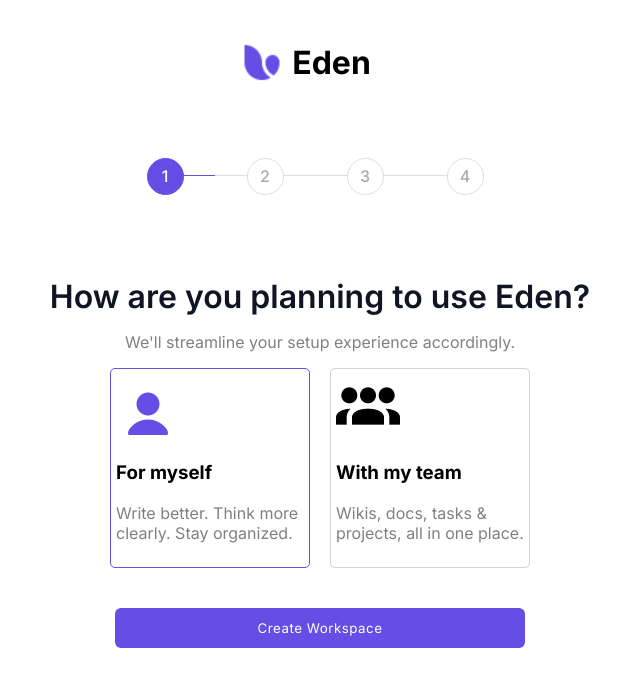
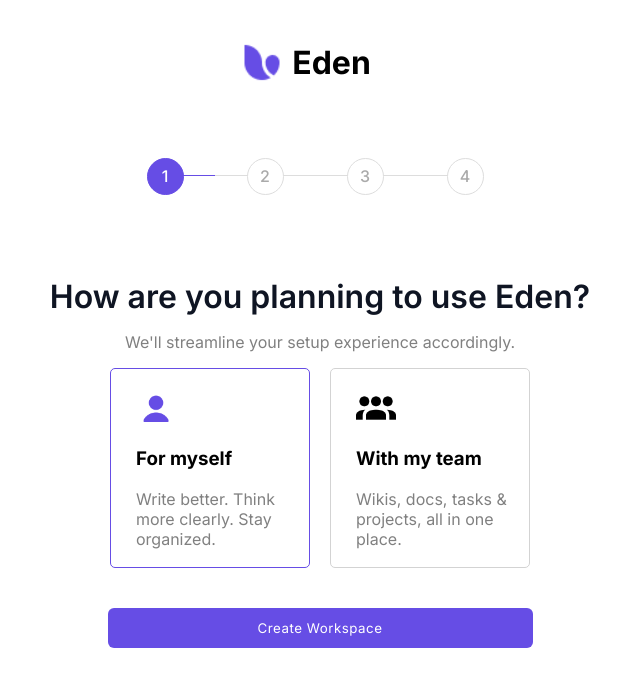
Before and after one commit to vaibhavchobisa/eden-onboarding, a React (Create React App) app: page /usage in a window 1280 px wide. Shown: the top 686 px of the page, without its empty margins (320-960 px from the left). Built offline with nearby package versions, Linux system fonts and the light colour scheme.

Commit message:
styling-1

```diff
--- a/src/App.scss
+++ b/src/App.scss
@@ -1,5 +1,9 @@
 * {
     font-family: 'Inter', sans-serif;
+}
+
+body {
+    // overflow: hidden;
 }
 
 h1 {
--- a/src/components/button/button.styles.scss
+++ b/src/components/button/button.styles.scss
@@ -10,7 +10,6 @@
     border: none;
     border-radius: 6px;
     cursor: pointer;
-    // display: flex;
 
     &:hover {
         background-color: white;
--- a/src/routes/create-workspace/create-workspace.styles.scss
+++ b/src/routes/create-workspace/create-workspace.styles.scss
@@ -2,17 +2,20 @@
     display: flex;
     flex-direction: column;
     align-items: center;
+    flex-wrap: wrap;
 
     .workspace {
     display: flex;
     flex-direction: column;
     align-items: center;
     margin-bottom: 10px;
+    flex-wrap: wrap;
 }
 
 .form-2 {
     display: flex;
     flex-direction: column;
+    flex-wrap: wrap;
 
     label {
             font-size: 14px;
@@ -38,6 +41,10 @@
             border-radius: 4px;
         }
 
+        &.second {
+            width: 295px;
+        }
+
         &.disabled {
             width: 100px;
         }
--- a/src/routes/create-workspace/create-worskspace.component.jsx
+++ b/src/routes/create-workspace/create-worskspace.component.jsx
@@ -41,7 +41,7 @@
                 <label htmlFor="workspaceUrl">Workspace URL <span>(optional)</span></label>
                 <div>
                     <input className="disabled" disabled type="text" value="www.eden.com/" />
-                    <input type="text" placeholder="Example" name="workspaceUrl" id="workspaceUrl" value={workspaceUrl} onChange={handleChange} />
+                    <input className="second" type="text" placeholder="Example" name="workspaceUrl" id="workspaceUrl" value={workspaceUrl} onChange={handleChange} />
                 </div>
                 <Button type="submit">Create Workspace</Button>
             </form>
--- a/src/routes/header/header.styles.scss
+++ b/src/routes/header/header.styles.scss
@@ -2,6 +2,7 @@
     display: flex;
     flex-direction: column;
     align-items: center;
+    flex-wrap: wrap;
     margin-top: 30px;
     margin-bottom: 30px;
     position: relative;
@@ -9,6 +10,7 @@
 
     .content {
         display: flex;
+        flex-wrap: wrap;
         margin-bottom: 30px;
         position: relative;
         right: 13px;
--- a/src/routes/usage/usage.styles.scss
+++ b/src/routes/usage/usage.styles.scss
@@ -2,14 +2,19 @@
     display: flex;
     flex-direction: column;
     align-items: center;
+    flex-wrap: wrap;
 
     .card-container {
         display: flex;
         flex-direction: column;
         align-items: center;
+        flex-wrap: wrap;
 
         .cards {
             display: flex;
+            flex-wrap: wrap;
+            gap: 20px;
+            // clamp:
 
             .card-1 {
                 box-sizing: border-box;
@@ -17,12 +22,15 @@
                 height: 200px;
                 width: 200px;
                 border-radius: 5px;
-                padding: 5px;
-                margin-right: 20px;
+                padding-top: 15px;
+                padding-bottom: 10px;
+                padding-left: 25px;
+                padding-right: 10px;
+                // margin-right: 20px;
                 cursor: pointer;
 
                 img {
-
+                    height: 40px;
                 }
             }
 
@@ -32,11 +40,16 @@
                 height: 200px;
                 width: 200px;
                 border-radius: 5px;
-                padding: 5px;
+                padding-top: 15px;
+                padding-bottom: 10px;
+                padding-left: 25px;
+                padding-right: 10px;
                 cursor: pointer;
 
                 img {
-
+                    height: 40px;
+                    position: relative;
+                    top: 4px;
                 }
             }
 
@@ -50,7 +63,7 @@
 
 Button {
     margin-top: 40px;
-    width: 410px;
+    width: 425px;
 }
 
 }
--- a/src/routes/welcome/welcome.styles.scss
+++ b/src/routes/welcome/welcome.styles.scss
@@ -2,18 +2,21 @@
 
     display: flex;
     flex-direction: column;
+    flex-wrap: wrap;
     align-items: center;
 
     .welcome {
     display: flex;
     flex-direction: column;
     align-items: center;
+    flex-wrap: wrap;
     margin-bottom: 10px;
 }
 
 .form {
     display: flex;
     flex-direction: column;
+    flex-wrap: wrap;
 
     label {
         font-size: 14px;
```
